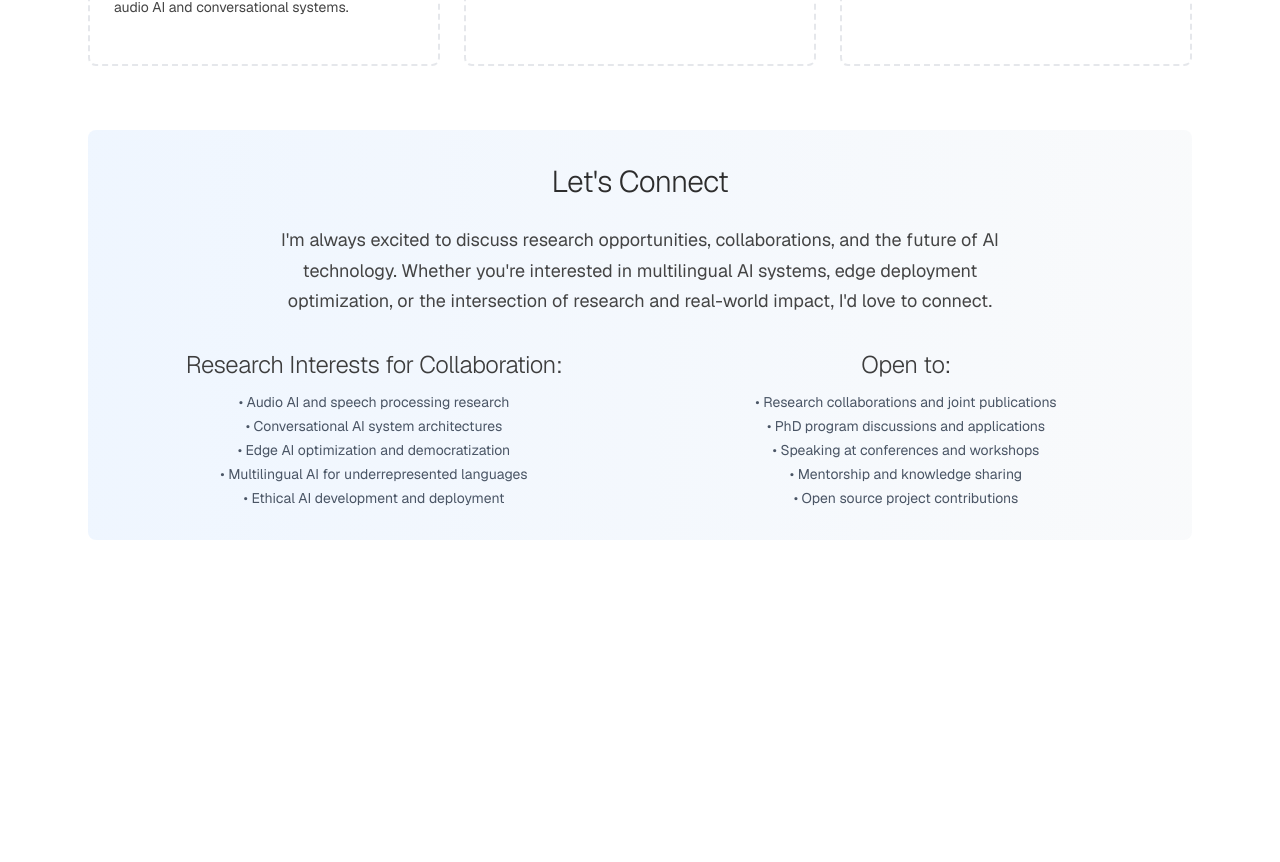
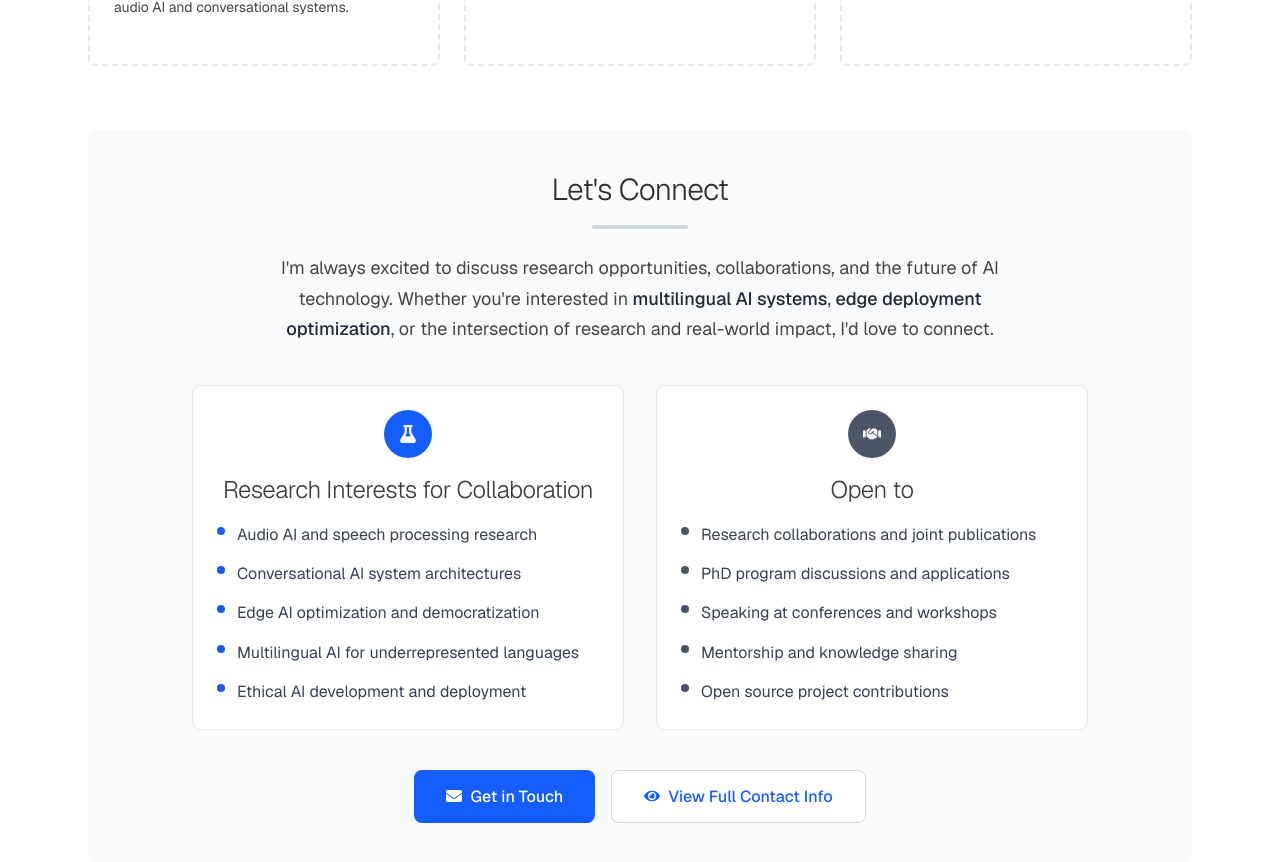
Before and after one commit to MarwaMasese/research-portfolio, a Next.js app: page /teaching in a window 1280 px wide. Shown: the part 2273-3135 px from the top of the page. Before the commit the page ends 2877 px from the top, so only its background shows below. Built offline with nearby package versions, Linux system fonts and the light colour scheme.

Commit message:
feat: Update contact information and enhance teaching page layout with new sections and icons

```diff
--- a/src/app/contact/page.tsx
+++ b/src/app/contact/page.tsx
@@ -2,28 +2,23 @@ export default function Alternate() {
   const contactMethods = [
     {
       type: "Professional Email",
-      value: "cornelius@vociply.com",
+      value: "maroa@vociply.com",
       description: "Best for research collaborations and professional inquiries"
     },
     {
       type: "LinkedIn",
-      value: "linkedin.com/in/cornelius-maroa",
+      value: "linkedin.com/in/marwamasese",
       description: "Professional network and career updates"
     },
     {
       type: "GitHub",
-      value: "github.com/cornelius-maroa",
+      value: "github.com/MarwaMasese",
       description: "Open source projects and code repositories"
     },
     {
       type: "Google Scholar",
-      value: "scholar.google.com/cornelius-maroa",
+      value: "scholar.google.com/marwamasese",
       description: "Academic publications and citation metrics"
-    },
-    {
-      type: "Research Gate",
-      value: "researchgate.net/cornelius-maroa",
-      description: "Academic profile and research network"
     }
   ];
 
--- a/src/app/teaching/page.tsx
+++ b/src/app/teaching/page.tsx
@@ -1,3 +1,5 @@
+import { FaFlask, FaHandshake, FaEnvelope, FaEye } from 'react-icons/fa'
+
 export default function Teaching() {
   const mentorshipPrograms = [
     {
@@ -148,35 +150,97 @@ export default function Teaching() {
         </section>
 
         {/* Contact & Connect */}
-        <section className="bg-gradient-to-r from-blue-50 to-gray-50 rounded-lg p-8 text-center">
-          <h2 className="text-2xl font-light text-gray-900 mb-6">Let's Connect</h2>
-          <p className="text-lg text-gray-700 mb-6 max-w-3xl mx-auto">
-            I'm always excited to discuss research opportunities, collaborations, and the future of AI technology.
-            Whether you're interested in multilingual AI systems, edge deployment optimization, or the intersection
-            of research and real-world impact, I'd love to connect.
-          </p>
+        <section className="bg-gray-50 rounded-lg p-10 text-center">
+          <div className="max-w-4xl mx-auto">
+            <h2 className="text-3xl font-light text-gray-900 mb-4">Let's Connect</h2>
+            <div className="w-24 h-1 bg-gray-300 mx-auto mb-6 rounded-full"></div>
 
-          <div className="grid md:grid-cols-2 gap-6 mt-8">
-            <div>
-              <h3 className="font-medium text-gray-900 mb-3">Research Interests for Collaboration:</h3>
-              <ul className="text-sm text-gray-600 space-y-1">
-                <li>• Audio AI and speech processing research</li>
-                <li>• Conversational AI system architectures</li>
-                <li>• Edge AI optimization and democratization</li>
-                <li>• Multilingual AI for underrepresented languages</li>
-                <li>• Ethical AI development and deployment</li>
-              </ul>
+            <p className="text-lg text-gray-700 mb-8 max-w-3xl mx-auto leading-relaxed">
+              I'm always excited to discuss research opportunities, collaborations, and the future of AI technology.
+              Whether you're interested in <span className="font-medium text-gray-800">multilingual AI systems</span>,
+              <span className="font-medium text-gray-800"> edge deployment optimization</span>, or the intersection
+              of research and real-world impact, I'd love to connect.
+            </p>
+
+            <div className="grid md:grid-cols-2 gap-8 mt-10">
+              <div className="bg-white rounded-lg p-6 border border-gray-200 hover:shadow-md transition-all duration-300">
+                <div className="flex items-center justify-center mb-4">
+                  <div className="w-12 h-12 bg-blue-600 rounded-full flex items-center justify-center">
+                    <FaFlask className="text-white text-lg" />
+                  </div>
+                </div>
+                <h3 className="font-medium text-gray-900 mb-4 text-lg">Research Interests for Collaboration</h3>
+                <div className="space-y-3">
+                  <div className="flex items-start text-left">
+                    <span className="text-blue-600 mr-3 mt-1.5 w-2 h-2 rounded-full bg-blue-600 flex-shrink-0"></span>
+                    <span className="text-gray-700">Audio AI and speech processing research</span>
+                  </div>
+                  <div className="flex items-start text-left">
+                    <span className="text-blue-600 mr-3 mt-1.5 w-2 h-2 rounded-full bg-blue-600 flex-shrink-0"></span>
+                    <span className="text-gray-700">Conversational AI system architectures</span>
+                  </div>
+                  <div className="flex items-start text-left">
+                    <span className="text-blue-600 mr-3 mt-1.5 w-2 h-2 rounded-full bg-blue-600 flex-shrink-0"></span>
+                    <span className="text-gray-700">Edge AI optimization and democratization</span>
+                  </div>
+                  <div className="flex items-start text-left">
+                    <span className="text-blue-600 mr-3 mt-1.5 w-2 h-2 rounded-full bg-blue-600 flex-shrink-0"></span>
+                    <span className="text-gray-700">Multilingual AI for underrepresented languages</span>
+                  </div>
+                  <div className="flex items-start text-left">
+                    <span className="text-blue-600 mr-3 mt-1.5 w-2 h-2 rounded-full bg-blue-600 flex-shrink-0"></span>
+                    <span className="text-gray-700">Ethical AI development and deployment</span>
+                  </div>
+                </div>
+              </div>
+
+              <div className="bg-white rounded-lg p-6 border border-gray-200 hover:shadow-md transition-all duration-300">
+                <div className="flex items-center justify-center mb-4">
+                  <div className="w-12 h-12 bg-gray-600 rounded-full flex items-center justify-center">
+                    <FaHandshake className="text-white text-lg" />
+                  </div>
+                </div>
+                <h3 className="font-medium text-gray-900 mb-4 text-lg">Open to</h3>
+                <div className="space-y-3">
+                  <div className="flex items-start text-left">
+                    <span className="text-gray-600 mr-3 mt-1.5 w-2 h-2 rounded-full bg-gray-600 flex-shrink-0"></span>
+                    <span className="text-gray-700">Research collaborations and joint publications</span>
+                  </div>
+                  <div className="flex items-start text-left">
+                    <span className="text-gray-600 mr-3 mt-1.5 w-2 h-2 rounded-full bg-gray-600 flex-shrink-0"></span>
+                    <span className="text-gray-700">PhD program discussions and applications</span>
+                  </div>
+                  <div className="flex items-start text-left">
+                    <span className="text-gray-600 mr-3 mt-1.5 w-2 h-2 rounded-full bg-gray-600 flex-shrink-0"></span>
+                    <span className="text-gray-700">Speaking at conferences and workshops</span>
+                  </div>
+                  <div className="flex items-start text-left">
+                    <span className="text-gray-600 mr-3 mt-1.5 w-2 h-2 rounded-full bg-gray-600 flex-shrink-0"></span>
+                    <span className="text-gray-700">Mentorship and knowledge sharing</span>
+                  </div>
+                  <div className="flex items-start text-left">
+                    <span className="text-gray-600 mr-3 mt-1.5 w-2 h-2 rounded-full bg-gray-600 flex-shrink-0"></span>
+                    <span className="text-gray-700">Open source project contributions</span>
+                  </div>
+                </div>
+              </div>
             </div>
 
-            <div>
-              <h3 className="font-medium text-gray-900 mb-3">Open to:</h3>
-              <ul className="text-sm text-gray-600 space-y-1">
-                <li>• Research collaborations and joint publications</li>
-                <li>• PhD program discussions and applications</li>
-                <li>• Speaking at conferences and workshops</li>
-                <li>• Mentorship and knowledge sharing</li>
-                <li>• Open source project contributions</li>
-              </ul>
+            <div className="mt-10 flex flex-col sm:flex-row gap-4 justify-center">
+              <a
+                href="mailto:maroa@vociply.com"
+                className="inline-flex items-center justify-center px-8 py-3 bg-blue-600 text-white font-medium rounded-lg hover:bg-blue-700 transition-colors duration-300"
+              >
+                <FaEnvelope className="mr-2" />
+                Get in Touch
+              </a>
+              <a
+                href="/contact"
+                className="inline-flex items-center justify-center px-8 py-3 bg-white text-blue-600 font-medium rounded-lg border border-gray-300 hover:bg-gray-50 transition-colors duration-300"
+              >
+                <FaEye className="mr-2" />
+                View Full Contact Info
+              </a>
             </div>
           </div>
         </section>
```
